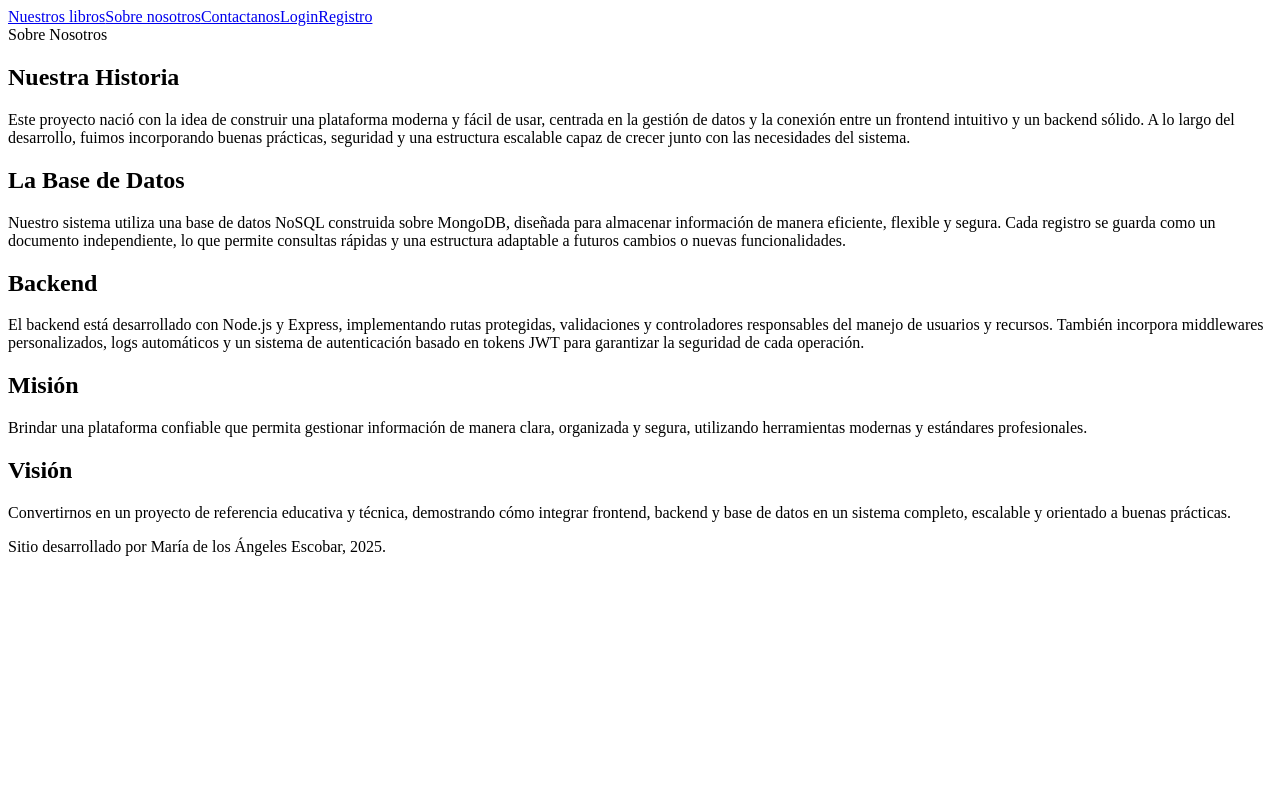
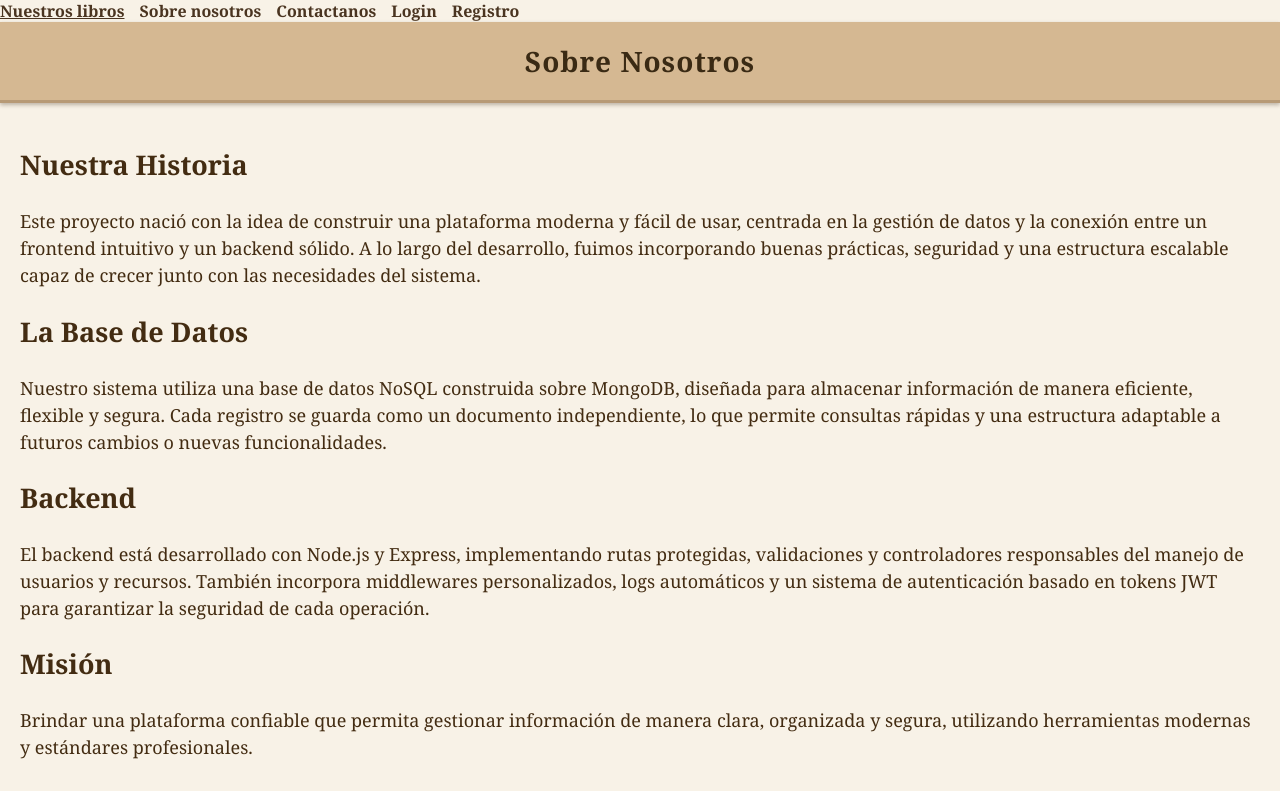
Before and after one commit to AnyuEscobar/tpfinal-frontend, a React (Vite) app: page /sobre-nosotros in a window 1280 px wide. Shown: the top 791 px of the page. Built offline with nearby package versions, Linux system fonts and the light colour scheme.

Commit message:
add: estilos al Home

```diff
--- a/src/pages/Home.jsx
+++ b/src/pages/Home.jsx
@@ -4,6 +4,9 @@ import { useEffect, useState } from "react"
 import GENRE from "../constants/genre"
 import { ToastMessage } from "../components/ToastMessage"
 import UpdateBook from "../components/UpdateBook"
+import "../styles/Home.css"
+
+
 
 const Home = () => {
 
@@ -170,7 +173,7 @@ const Home = () => {
 
     <Layout>
 
-      <div className="page-banner">Nuestro catálogo</div>
+      <div className="page-banner">El rincón de los libros</div>
       <section className="page-section">
 
         <p>
--- /dev/null
+++ b/src/styles/Home.css
@@ -0,0 +1,170 @@
+body {
+  background: #f8f2e7;
+  margin: 0;
+  padding: 0;
+  font-family: "Georgia", serif;
+  color: #432c12;
+}
+
+/* Banner superior */
+.page-banner {
+  background: #d5b892;
+  padding: 20px;
+  text-align: center;
+  font-size: 28px;
+  font-weight: bold;
+  color: #3a2a14;
+  letter-spacing: 1px;
+  border-bottom: 3px solid #b79a76;
+  box-shadow: 0 2px 4px rgba(50, 30, 10, 0.3);
+}
+
+/* Sección de bienvenida */
+.page-section {
+  padding: 20px;
+  font-size: 18px;
+  line-height: 1.5;
+}
+
+/* =============================
+   FORMULARIO DE FILTROS
+============================= */
+
+.filters-form {
+  display: flex;
+  gap: 10px;
+  flex-wrap: wrap;
+  padding: 20px;
+}
+
+.filters-form input,
+.filters-form select {
+  padding: 8px 12px;
+  background: #fcf7ef;
+  border: 1px solid #bfa98a;
+  border-radius: 4px;
+  color: #3e2a15;
+  font-family: "Georgia", serif;
+}
+
+.filters-form input:focus,
+.filters-form select:focus {
+  outline: none;
+  border-color: #9d7f59;
+  background: #fffdf8;
+}
+
+.filters-form button {
+  padding: 8px 14px;
+  background: #c19d74;
+  color: white;
+  border: none;
+  border-radius: 4px;
+  font-family: "Georgia", serif;
+  cursor: pointer;
+  transition: 0.25s;
+}
+
+.filters-form button:hover {
+  background: #a98258;
+}
+
+/* =============================
+   TARJETAS DE LIBROS
+============================= */
+
+.books-grid {
+  padding: 30px;
+  display: grid;
+  grid-template-columns: repeat(auto-fill, minmax(240px, 1fr));
+  gap: 25px;
+}
+
+.books-card {
+  background: #fdf8ef;
+  padding: 20px;
+  border: 2px solid #d3b896;
+  border-radius: 6px;
+  box-shadow: 0 4px 8px rgba(80, 55, 30, 0.25);
+  transition: transform 0.2s;
+}
+
+.books-card:hover {
+  transform: scale(1.02);
+  box-shadow: 0 6px 12px rgba(60, 40, 20, 0.3);
+}
+
+.books-card h3 {
+  margin-top: 0;
+  font-size: 22px;
+  border-bottom: 1px solid #d7bda0;
+  padding-bottom: 4px;
+}
+
+.books-card p {
+  margin: 5px 0;
+}
+
+/* Botones actualizar / borrar */
+.cont-btn {
+  display: flex;
+  gap: 10px;
+  margin-top: 15px;
+}
+
+.cont-btn button {
+  padding: 6px 12px;
+  border: none;
+  border-radius: 4px;
+  font-family: "Georgia", serif;
+  cursor: pointer;
+  transition: 0.2s;
+  color: white;
+}
+
+.cont-btn button:first-child {
+  background: #8a6f54;
+  /* actualizar */
+}
+
+.cont-btn button:first-child:hover {
+  background: #6e553d;
+}
+
+.cont-btn button:last-child {
+  background: #b05a4a;
+  /* borrar */
+}
+
+.cont-btn button:last-child:hover {
+  background: #8d473b;
+}
+
+/* =============================
+   ESTILO DE NAV (en tu Layout)
+============================= */
+
+nav a {
+  font-family: "Georgia", serif;
+  color: #4a3420 !important;
+  font-weight: bold;
+  text-decoration: none;
+  margin-right: 15px;
+}
+
+nav a:hover {
+  text-decoration: underline;
+}
+
+nav button {
+  background: #b48f67;
+  color: white;
+  border: none;
+  padding: 6px 10px;
+  cursor: pointer;
+  border-radius: 4px;
+}
+
+nav button:hover {
+  background: #967453;
+}
```
